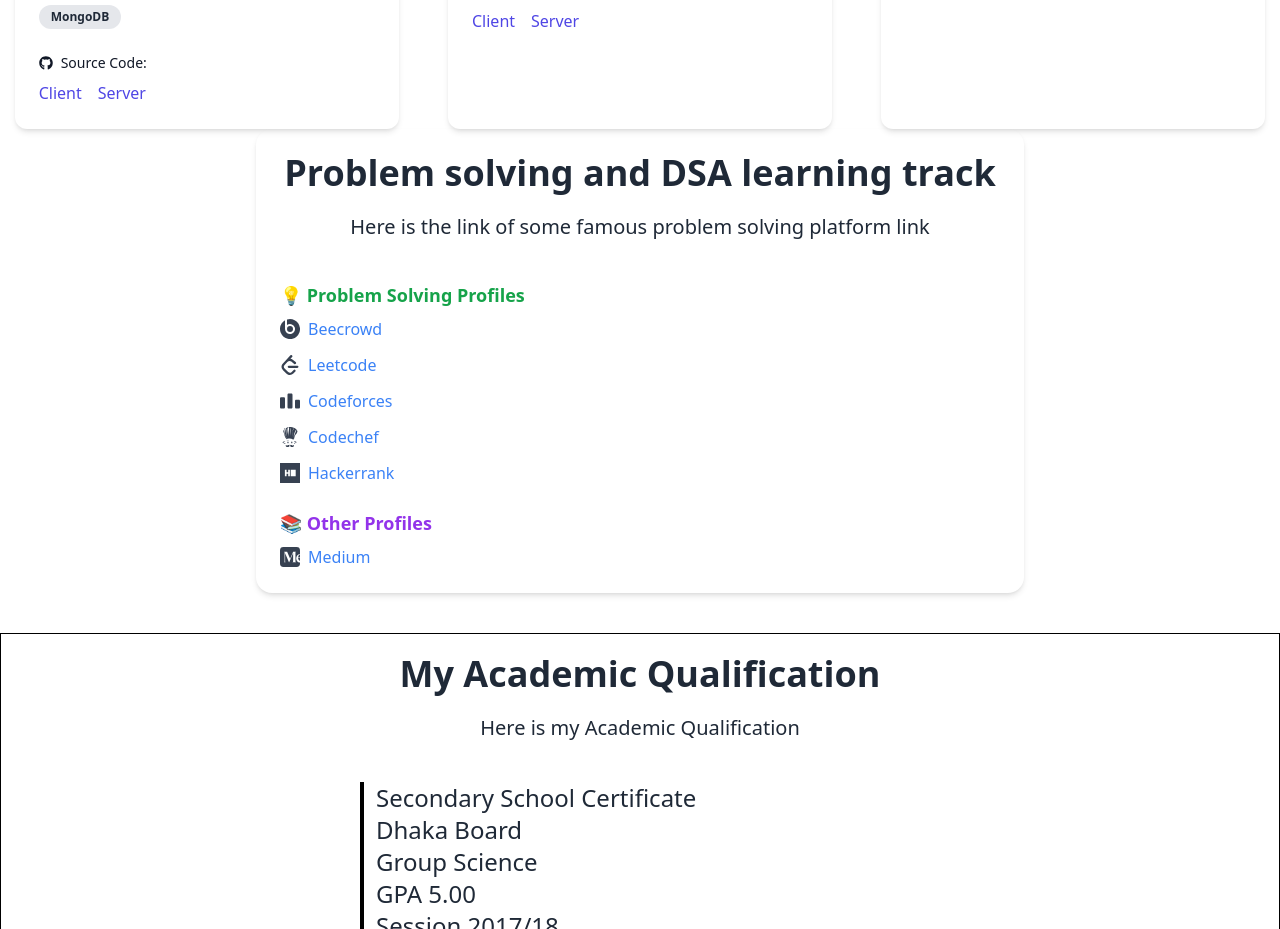
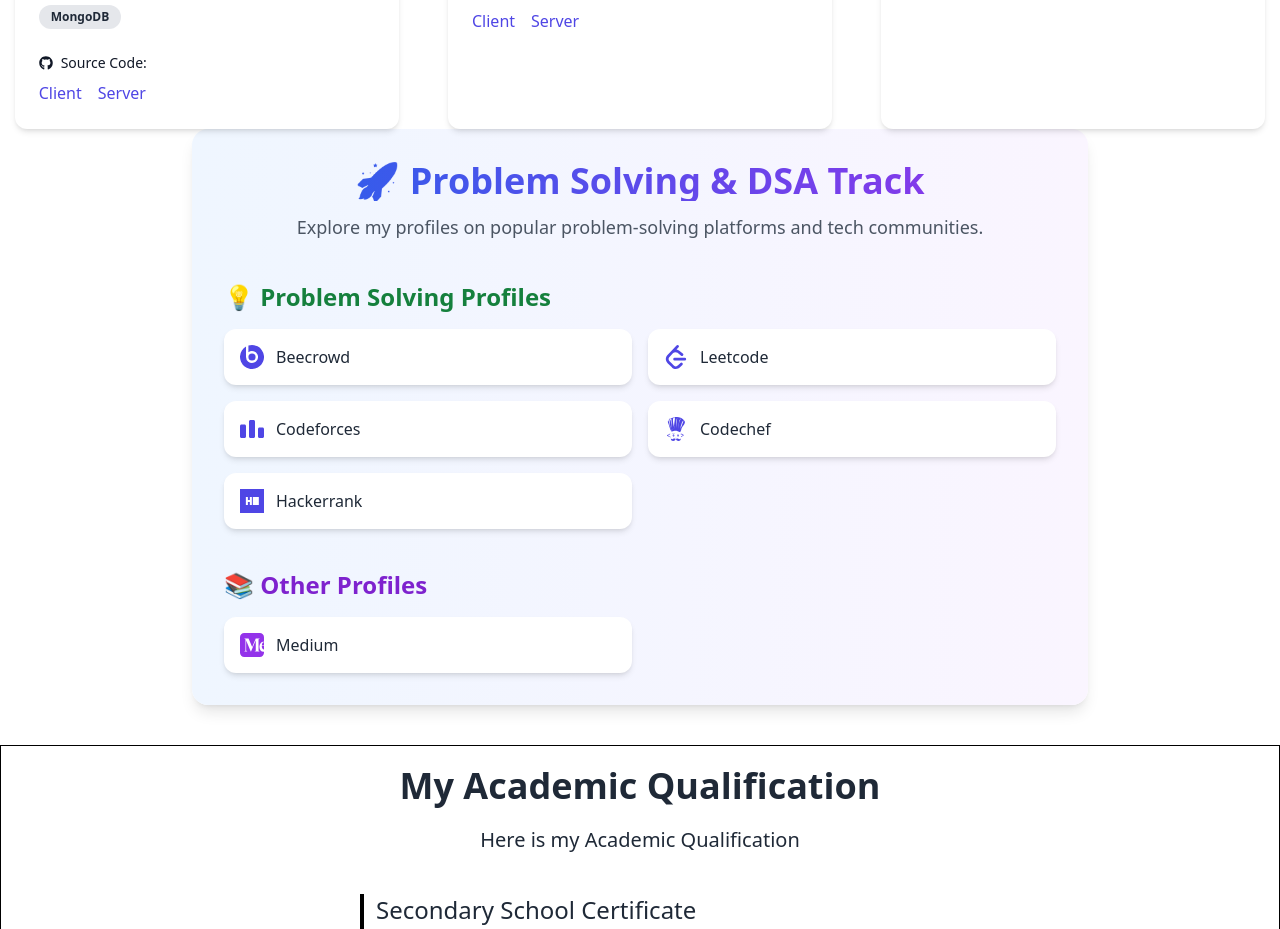
Before and after one commit to protap1100/protap-portfolio, a React (Vite) app: page / in a window 1280 px wide. Shown: the part 1669-2598 px from the top of the page. Built offline with nearby package versions, Linux system fonts and the light colour scheme.

Commit message:
some ui changes

```diff
--- a/src/Components/IsolatedCompo/OthersSkill.jsx
+++ b/src/Components/IsolatedCompo/OthersSkill.jsx
@@ -9,7 +9,7 @@
 } from "react-icons/si";
 
 const logoMap = {
-  beecrowd: SiBeatsbydre,
+  beecrowd: SiBeatsbydre, // temporary since react-icons doesn't have Beecrowd
   leetcode: SiLeetcode,
   codeforces: SiCodeforces,
   codechef: SiCodechef,
@@ -34,61 +34,65 @@
   const { problemSolvingProfiles, otherProfiles } = data;
 
   return (
-    <div className="p-6 max-w-3xl mx-auto bg-white shadow-md rounded-2xl">
-      <h1 className="text-4xl font-bold text-center mb-5">
-        Problem solving and DSA learning track
+    <div className="p-8 max-w-4xl mx-auto bg-gradient-to-r from-blue-50 to-purple-50 shadow-lg rounded-2xl">
+      {/* Header */}
+      <h1 className="text-4xl font-extrabold text-center mb-3 bg-gradient-to-r from-blue-600 to-purple-600 bg-clip-text text-transparent">
+        🚀 Problem Solving & DSA Track
       </h1>
-      <h1 className="text-xl text-center mb-10">
-        Here is the link of some famous problem solving platform link
-      </h1>
+      <p className="text-lg text-center text-gray-600 mb-10">
+        Explore my profiles on popular problem-solving platforms and tech communities.
+      </p>
 
-      <div className="mb-6">
-        <h2 className="text-lg font-semibold text-green-600 mb-2">
+      {/* Problem Solving */}
+      <div className="mb-10">
+        <h2 className="text-2xl font-semibold text-green-700 mb-4 flex items-center gap-2">
           💡 Problem Solving Profiles
         </h2>
-        <ul className="space-y-3">
+        <div className="grid sm:grid-cols-2 gap-4">
           {Object.entries(problemSolvingProfiles).map(([platform, link]) => {
             const Icon = logoMap[platform];
             return (
-              <li key={platform} className="flex items-center gap-2">
-                {Icon && <Icon className="text-xl text-gray-700" />}
               <a
+                key={platform}
                 href={link}
                 target="_blank"
                 rel="noopener noreferrer"
-                  className="text-blue-500 hover:underline"
+                className="flex items-center gap-3 p-4 bg-white rounded-xl shadow-md hover:shadow-lg transition-transform transform hover:-translate-y-1"
               >
+                {Icon && <Icon className="text-2xl text-indigo-600" />}
+                <span className="font-medium text-gray-800 hover:text-indigo-600">
                   {platform.charAt(0).toUpperCase() + platform.slice(1)}
+                </span>
               </a>
-              </li>
             );
           })}
-        </ul>
+        </div>
       </div>
 
       {/* Other Profiles */}
       <div>
-        <h2 className="text-lg font-semibold text-purple-600 mb-2">
+        <h2 className="text-2xl font-semibold text-purple-700 mb-4 flex items-center gap-2">
           📚 Other Profiles
         </h2>
-        <ul className="space-y-3">
+        <div className="grid sm:grid-cols-2 gap-4">
           {Object.entries(otherProfiles).map(([platform, link]) => {
             const Icon = logoMap[platform];
             return (
-              <li key={platform} className="flex items-center gap-2">
-                {Icon && <Icon className="text-xl text-gray-700" />}
               <a
+                key={platform}
                 href={link}
                 target="_blank"
                 rel="noopener noreferrer"
-                  className="text-blue-500 hover:underline"
+                className="flex items-center gap-3 p-4 bg-white rounded-xl shadow-md hover:shadow-lg transition-transform transform hover:-translate-y-1"
               >
+                {Icon && <Icon className="text-2xl text-purple-600" />}
+                <span className="font-medium text-gray-800 hover:text-purple-600">
                   {platform.charAt(0).toUpperCase() + platform.slice(1)}
+                </span>
               </a>
-              </li>
             );
           })}
-        </ul>
+        </div>
       </div>
     </div>
   );
```
Lines whose indentation alone changed are shown as unchanged.
